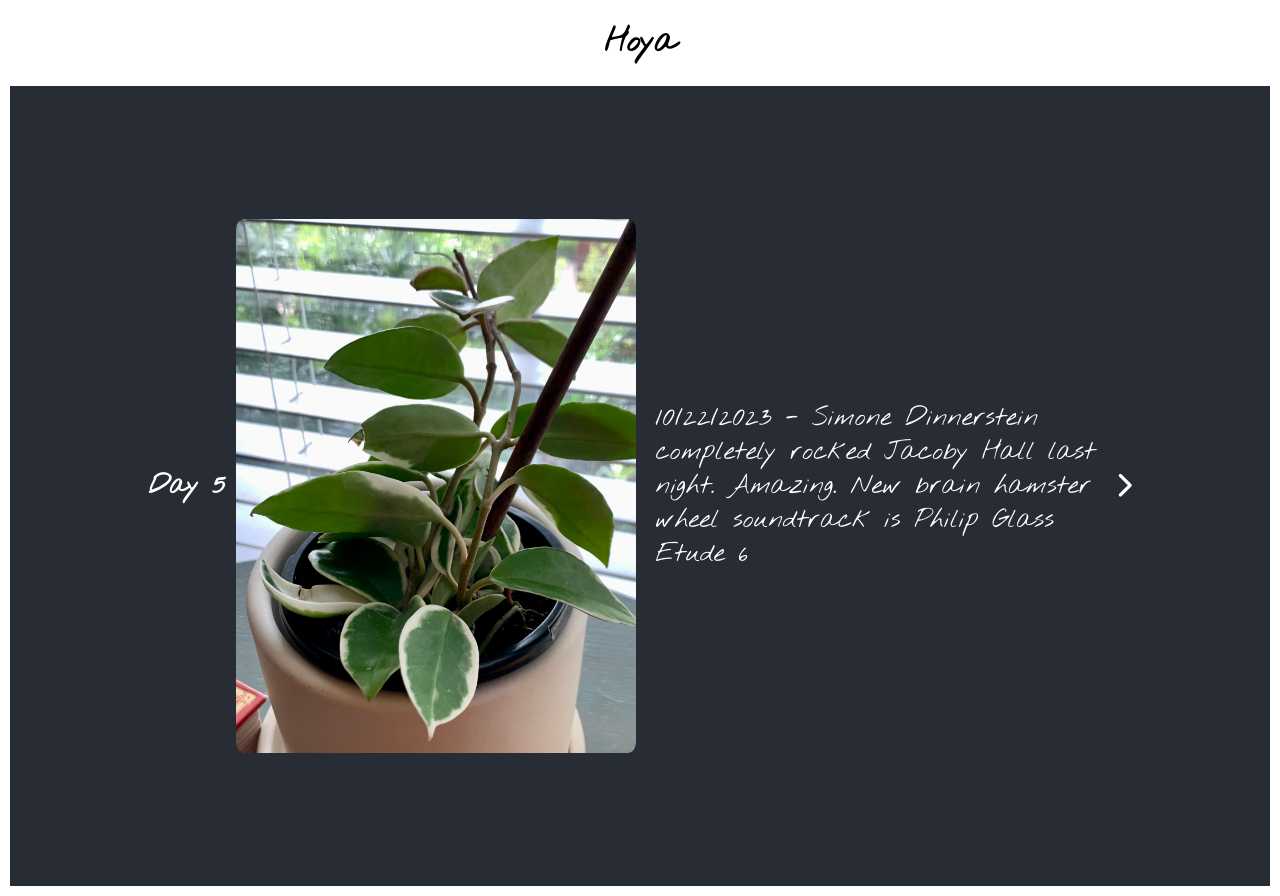
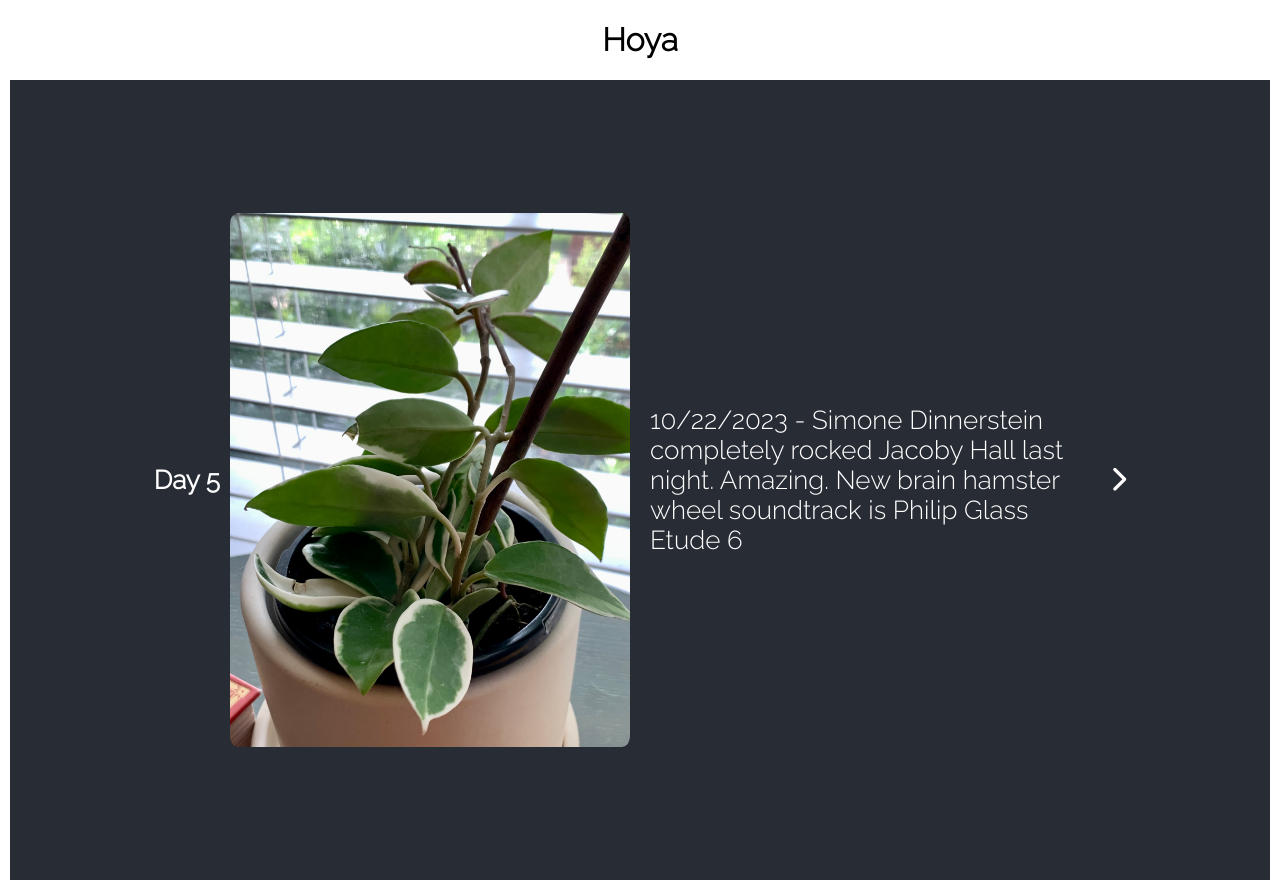
Before and after one commit to danainjax/hoya, a React (Create React App) app: page / in a window 1280 px wide. Built offline with nearby package versions, Linux system fonts and the light colour scheme; the HTML template or start-up script is replaced by a standard one.

Commit message:
font chg

```diff
--- a/public/index.html
+++ b/public/index.html
@@ -31,6 +31,12 @@
       href="https://fonts.googleapis.com/css2?family=Abril+Fatface&family=Libre+Baskerville:ital,wght@0,400;0,700;1,400&family=Merriweather:ital@0;1&family=Nothing+You+Could+Do&family=Work+Sans:wght@400;500;800&display=swap"
       rel="stylesheet"
     />
+    <link rel="preconnect" href="https://fonts.googleapis.com" />
+    <link rel="preconnect" href="https://fonts.gstatic.com" crossorigin />
+    <link
+      href="https://fonts.googleapis.com/css2?family=Abril+Fatface&family=Libre+Baskerville:ital,wght@0,400;0,700;1,400&family=Merriweather:ital@0;1&family=Nothing+You+Could+Do&family=Raleway:wght@300&family=Work+Sans:wght@400;500;800&display=swap"
+      rel="stylesheet"
+    />
     <script
       src="https://kit.fontawesome.com/47c643ebe6.js"
       crossorigin="anonymous"
--- a/src/index.css
+++ b/src/index.css
@@ -1,6 +1,6 @@
 body {
   margin: 0;
-  font-family: 'Nothing You Could Do';
+  font-family: 'Raleway';
 }
 
 code {
```
